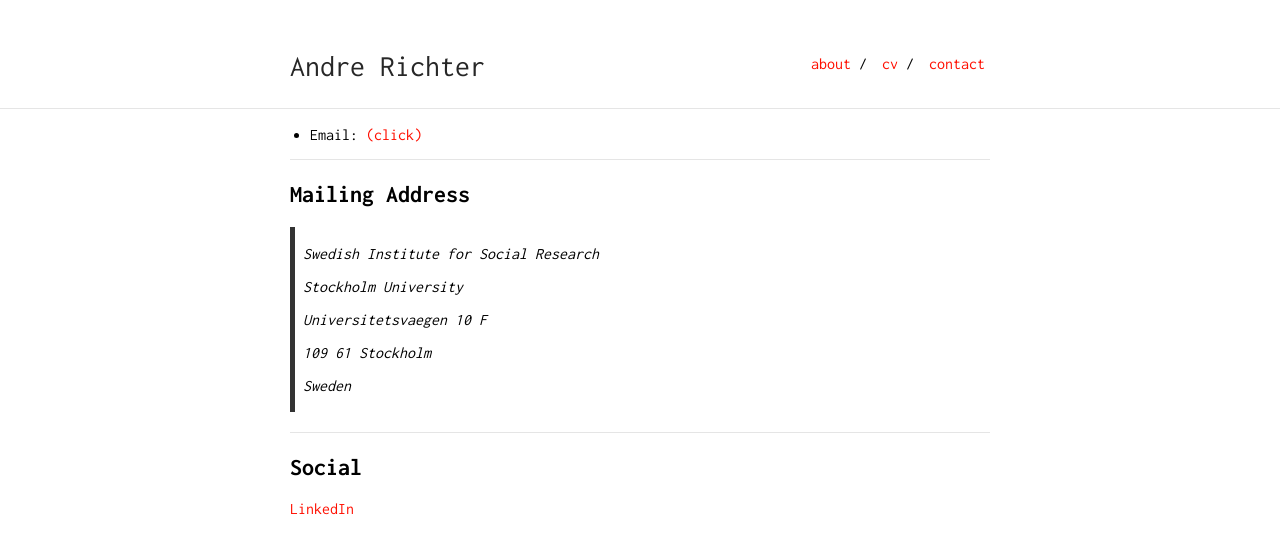
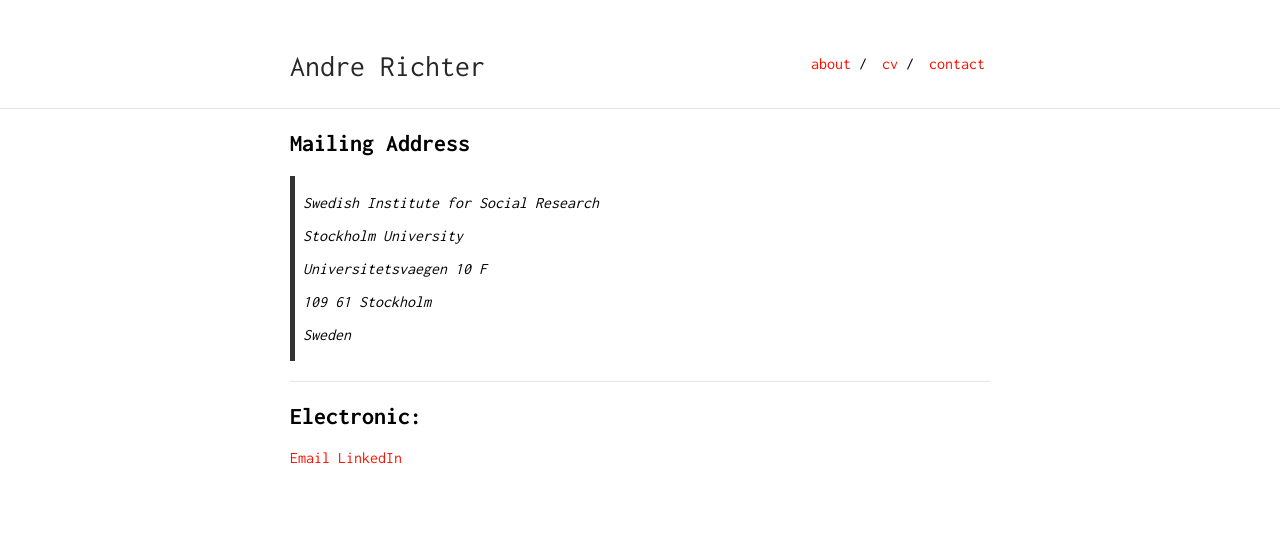
Before and after one commit to a-richter/a-richter.github.io, a Jekyll site: the page built from contact.md, in a window 1280 px wide. Shown: the top 554 px of the page. Built offline with Jekyll 4.4.1, drawn with Linux system fonts in a browser that asks for light colours.

Commit message:
description

```diff
--- a/contact.md
+++ b/contact.md
@@ -1,10 +1,6 @@
 ---
 layout: default
 is_contact: true
----
-
-* Email: [(click)](mailto:andre.richter@sofi.su.se)
-
 ---
 
 ## Mailing Address
@@ -21,6 +17,7 @@ is_contact: true
 
 ---
 
-## Social
+## Electronic:
 
-[LinkedIn](#)
+[Email](mailto:andre.richter@sofi.su.se)
+[LinkedIn](http://www.linkedin.com/in/richterandre){:target="_blank"}
```
